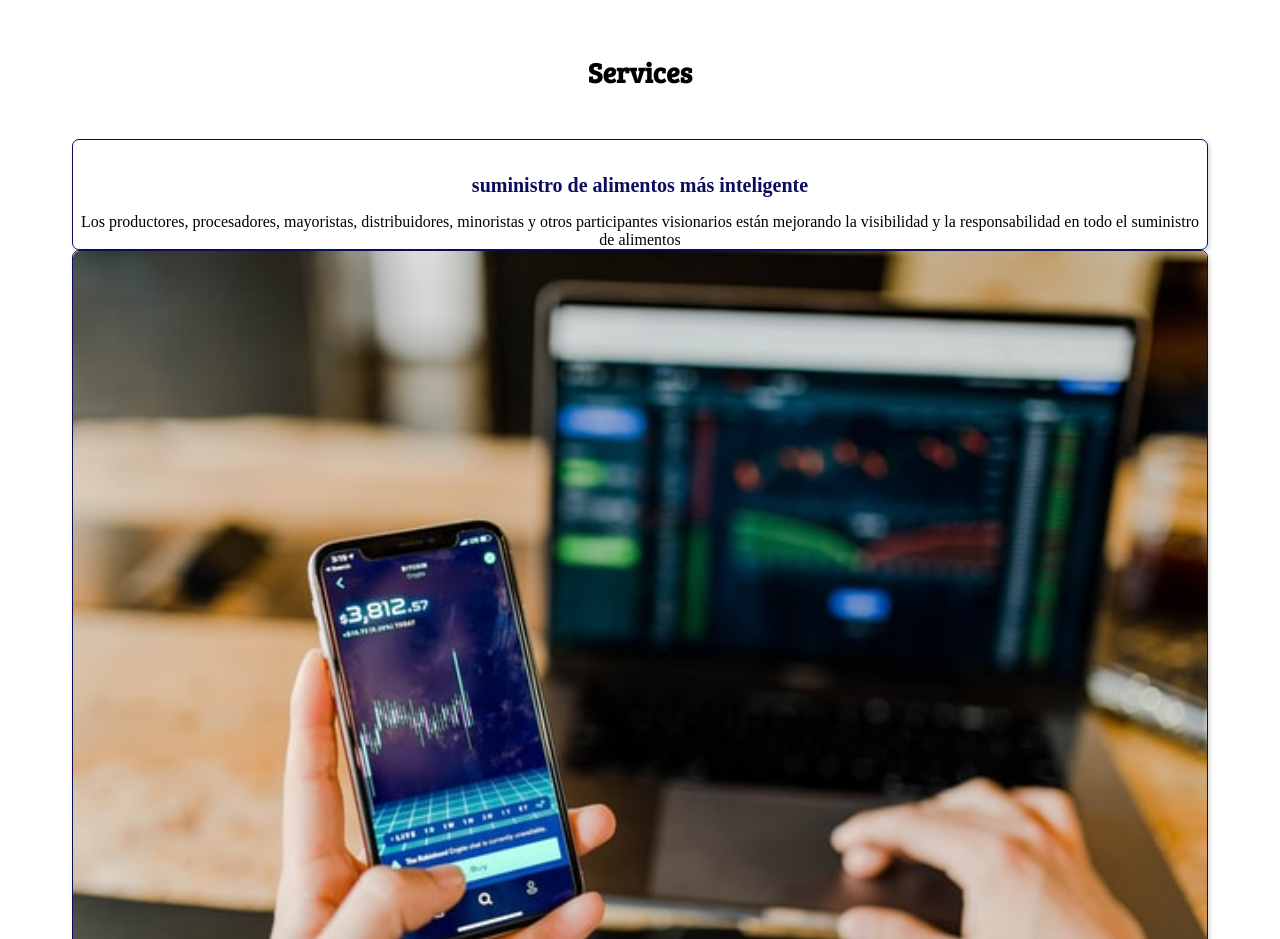
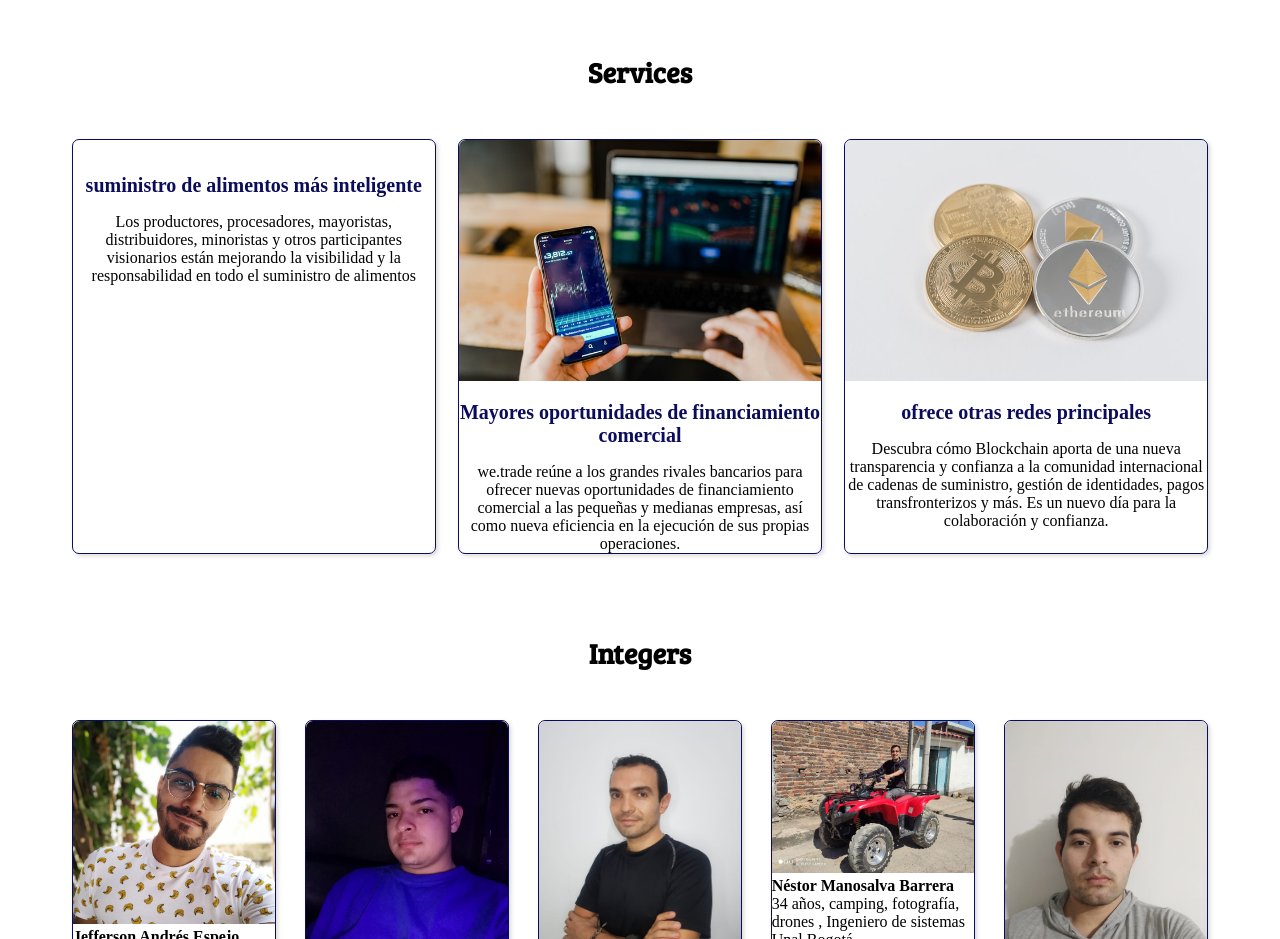
Before and after one commit to mintic2022/semana-1-50, a website: page src/index.html in a window 1280 px wide. Shown: the part 1280-2219 px from the top of the page. Drawn offline with nearby package versions, Linux system fonts and the light colour scheme.

```diff
--- a/src/assets/styles/styles.css
+++ b/src/assets/styles/styles.css
@@ -116,6 +116,12 @@
   align-items: center;
   justify-content: center;
   padding: 2rem;
+}
+
+.services-cards {
+  display: grid;
+  grid-template-columns: repeat(3, 32%);
+  justify-content: space-between;
 }
 
 .services-title {
--- a/src/index.html
+++ b/src/index.html
@@ -121,7 +121,7 @@
 </body>
 <main>
   <!-- miembros -->
-  <section class="integers">
+  <section class="integers" id="team">
     <h3 class="integers-title">Integers</h3>
     <div class="integers-cards">
       <div class="integers-cards__card">
```
